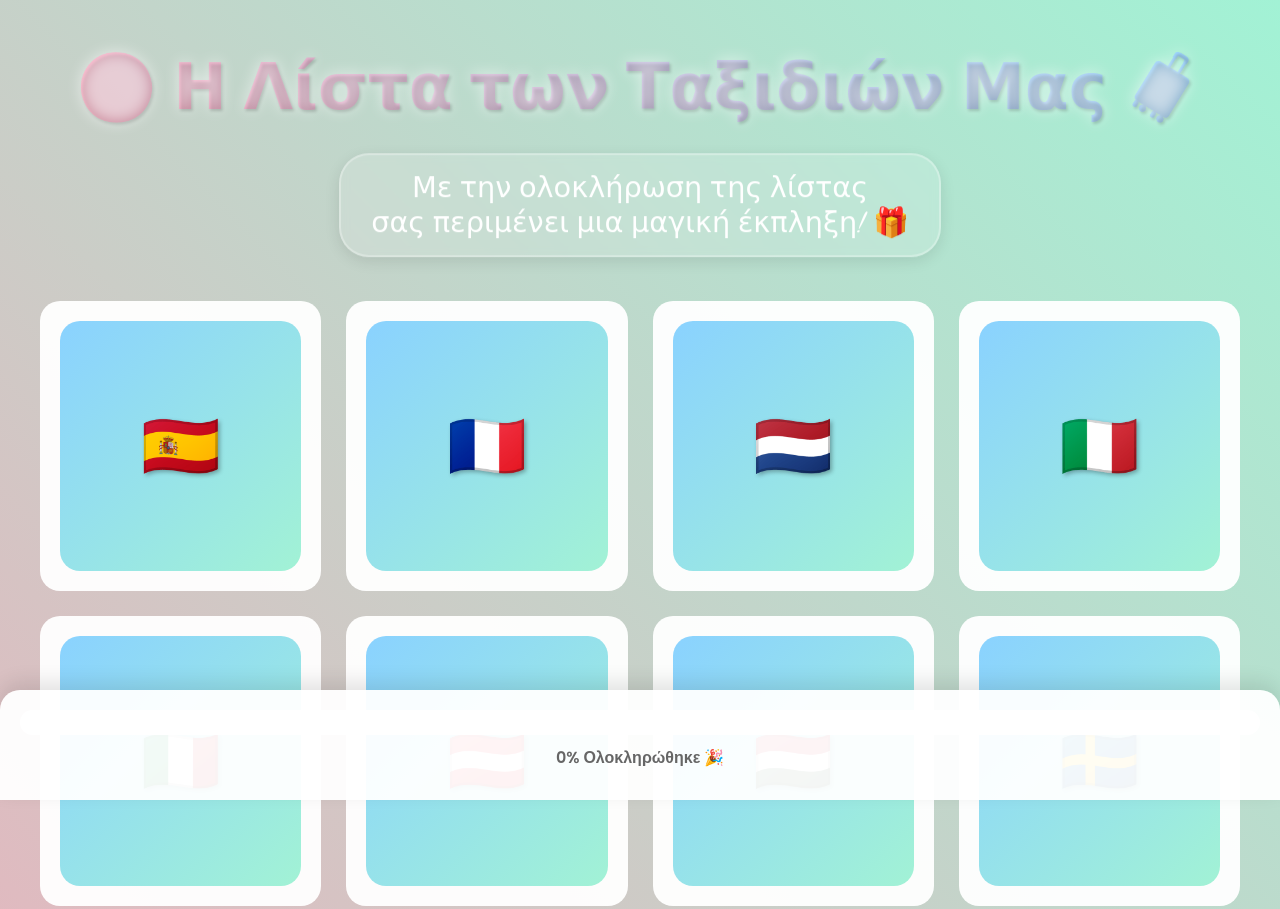
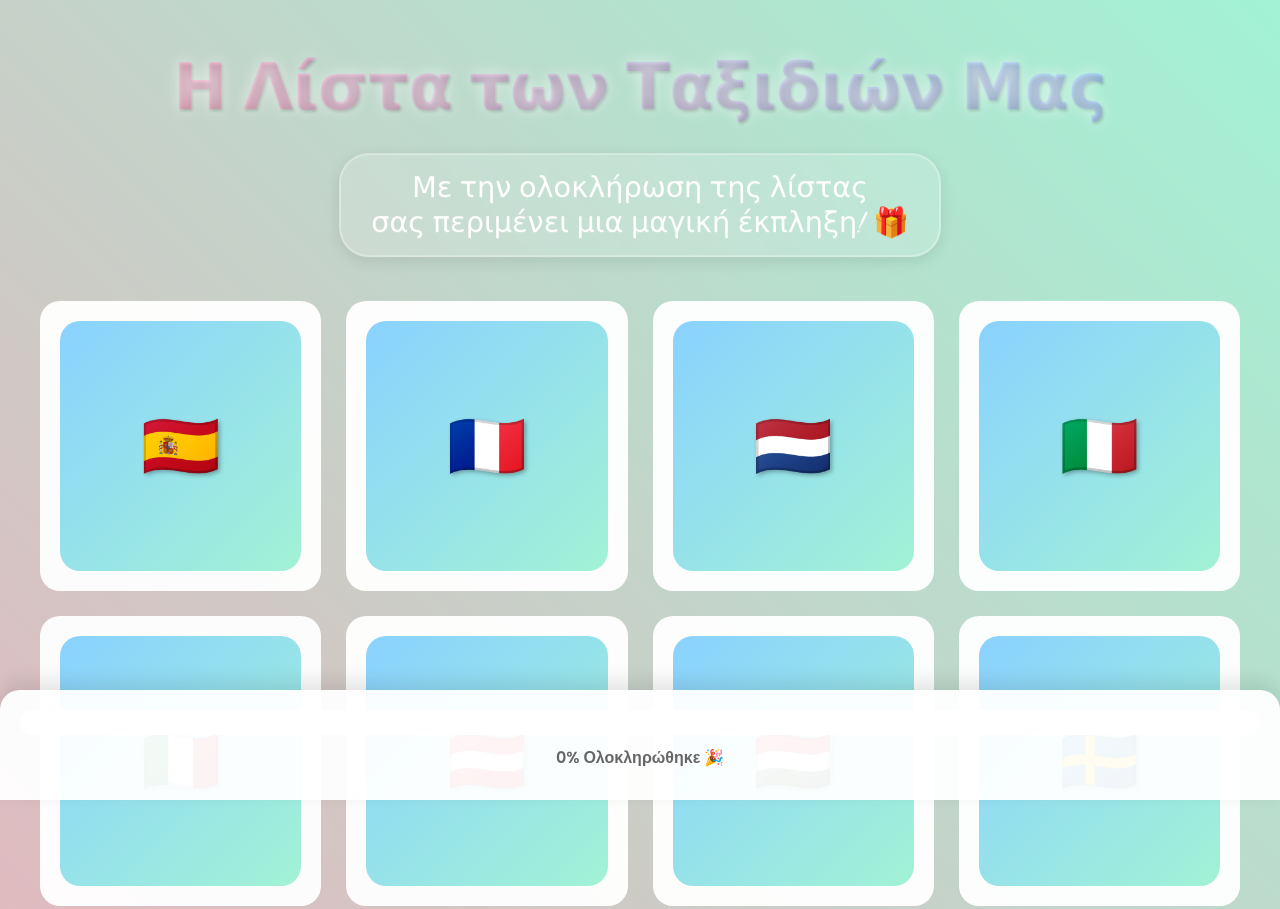
Before and after one commit to nickoman22/tavel, a plain HTML site: page index.html in a window 1280 px wide. Shown: the top 909 px of the page. Drawn offline with Linux system fonts and the light colour scheme.

Commit message:
Update index.html

```diff
--- a/index.html
+++ b/index.html
@@ -289,9 +289,7 @@
 <body>
   <div class="container">
     <h1>
-      <span>🌍</span>
       Η Λίστα των Ταξιδιών Μας
-      <span>🧳</span>
     </h1>
 
     <div class="secret-message-container">
```
